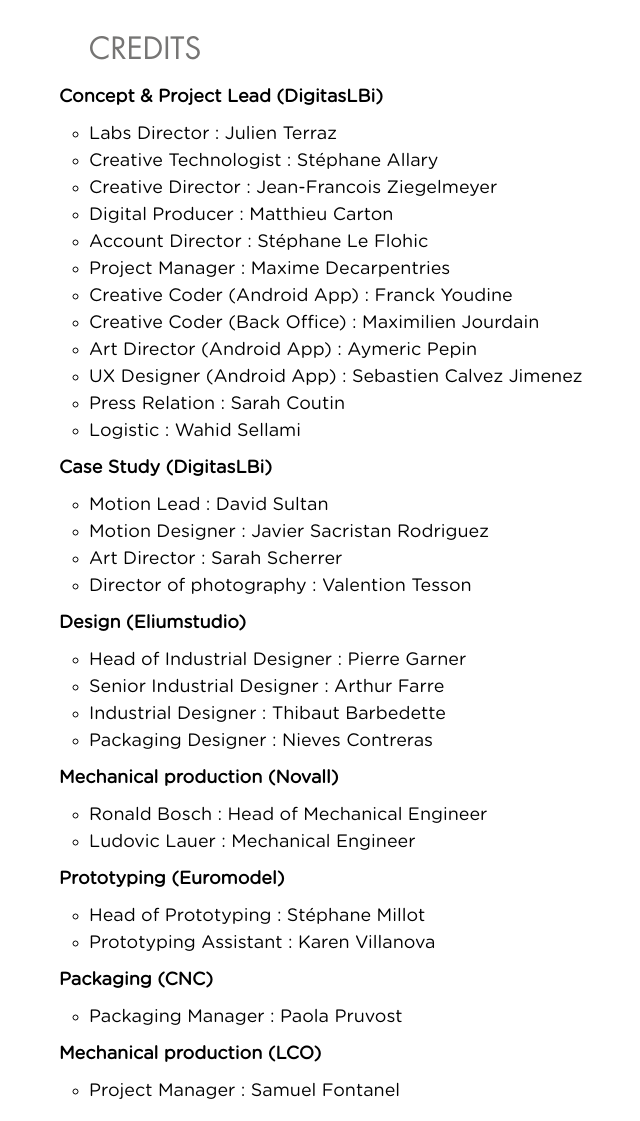
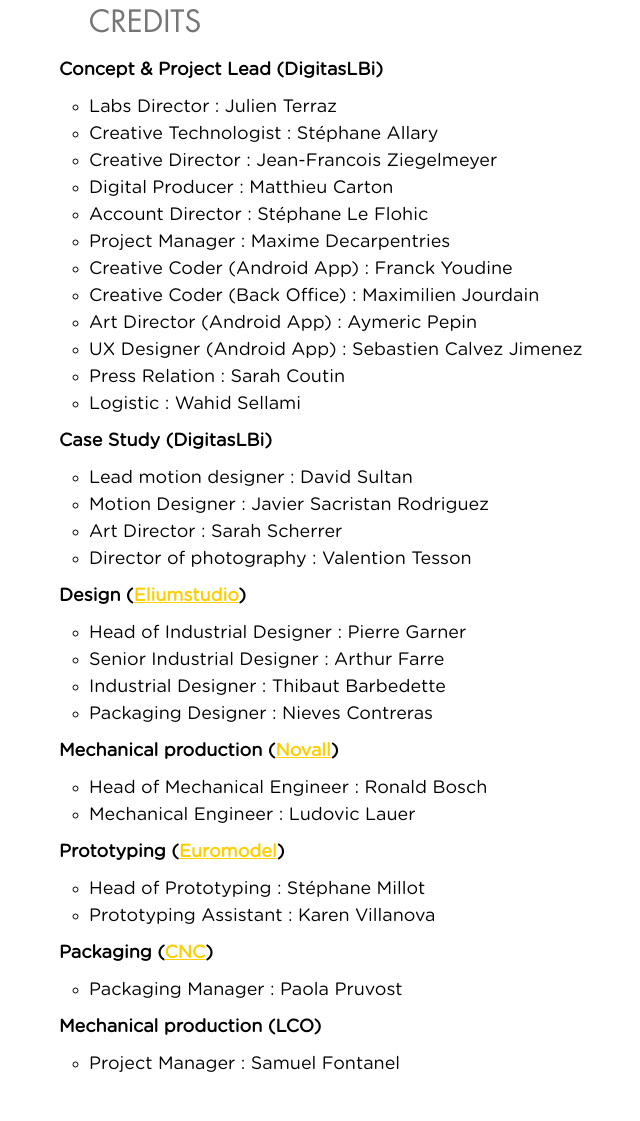
Before and after one commit to digitaslabs/digitaslabs.github.io, a Jekyll site: the page built from _posts/2017-09-22-Dior-Eyes.md, in a window 1280 px wide and 1400 px high, scrolled down 5325 px. Shown: the part 279-1400 px from the top of the window, without its empty margins (196-836 px from the left). Built offline with Jekyll 4.4.1, drawn with Linux system fonts in a browser that asks for light colours; nearby versions of some CDN libraries; some of the changed text lies outside the part shown.

Commit message:
Recette Steph : Dior eyes v2

```diff
--- a/_posts/2017-09-22-Dior-Eyes.md
+++ b/_posts/2017-09-22-Dior-Eyes.md
@@ -54,9 +54,6 @@ DigitasLBi Labs Paris and Dior sign here the finest combination of technological
 ![image](/assets/articles-images/dior_eyesv2/07.jpg)
 <iframe src="https://player.vimeo.com/video/235007077" width="770" height="433" frameborder="0" webkitallowfullscreen mozallowfullscreen allowfullscreen class="uk-responsive-width"></iframe>
 
-[https://vimeo.com/235007077](https://vimeo.com/235007077)
-
-
 ## CREDITS
 
 **Concept & Project Lead (DigitasLBi)**
@@ -77,29 +74,29 @@ DigitasLBi Labs Paris and Dior sign here the finest combination of technological
 
 **Case Study (DigitasLBi)**
 
-- Motion Lead : David Sultan
+- Lead motion designer : David Sultan
 - Motion Designer : Javier Sacristan Rodriguez
 - Art Director : Sarah Scherrer
 - Director of photography : Valention Tesson
 
-**Design (Eliumstudio)**
+**Design ([Eliumstudio](http://www.eliumstudio.com/))**
 
 - Head of Industrial Designer : Pierre Garner
 - Senior Industrial Designer : Arthur Farre
 - Industrial Designer : Thibaut Barbedette
 - Packaging Designer : Nieves Contreras
 
-**Mechanical production (Novall)**
+**Mechanical production ([Novall](http://www.novall.fr/))**
 
-- Ronald Bosch : Head of Mechanical Engineer
-- Ludovic Lauer : Mechanical Engineer
+- Head of Mechanical Engineer : Ronald Bosch
+- Mechanical Engineer : Ludovic Lauer
 
-**Prototyping (Euromodel)**
+**Prototyping ([Euromodel](http://euromodel.fr/))**
 
 - Head of Prototyping : Stéphane Millot
 - Prototyping Assistant : Karen Villanova
 
-**Packaging (CNC)**
+**Packaging ([CNC](http://www.carton-nylon-coton.fr/fr/))**
 
 - Packaging Manager : Paola Pruvost
 
```
